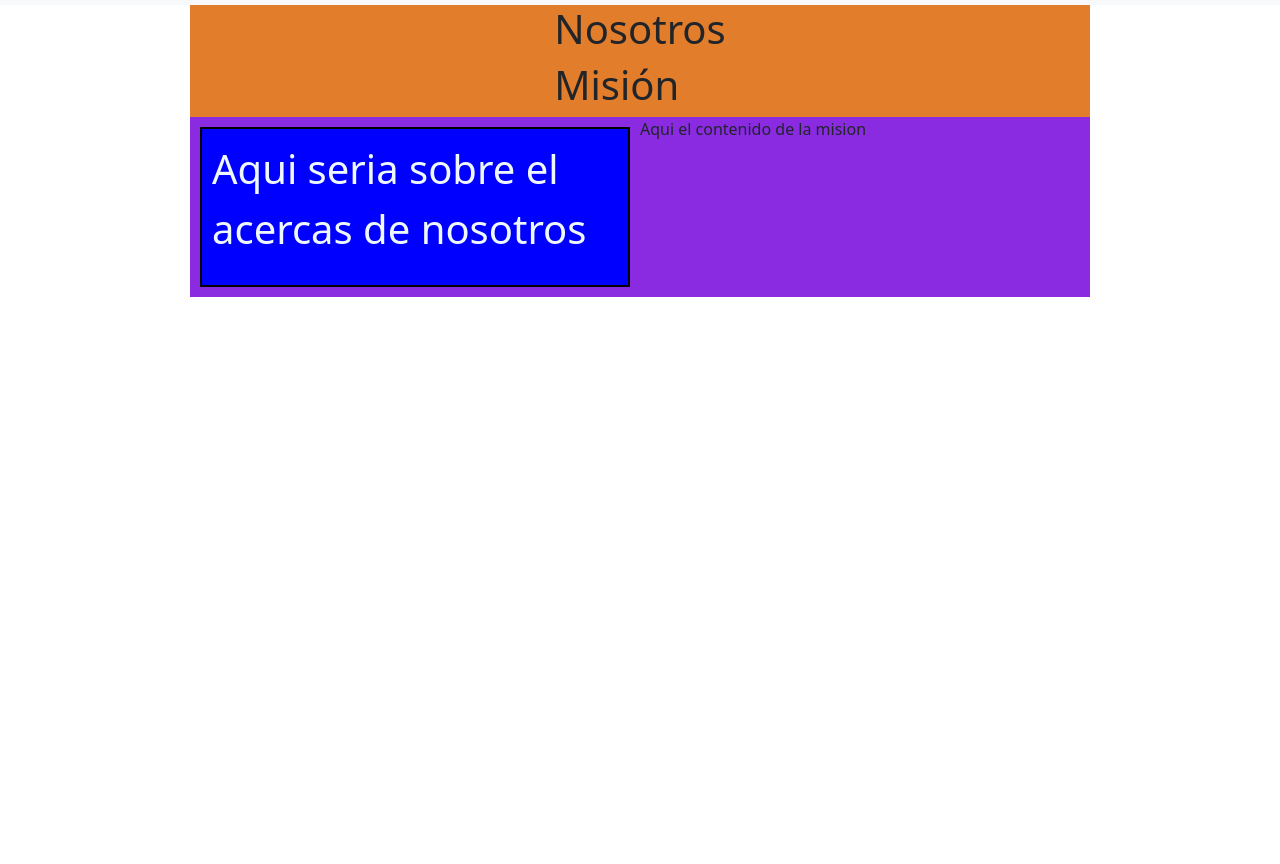
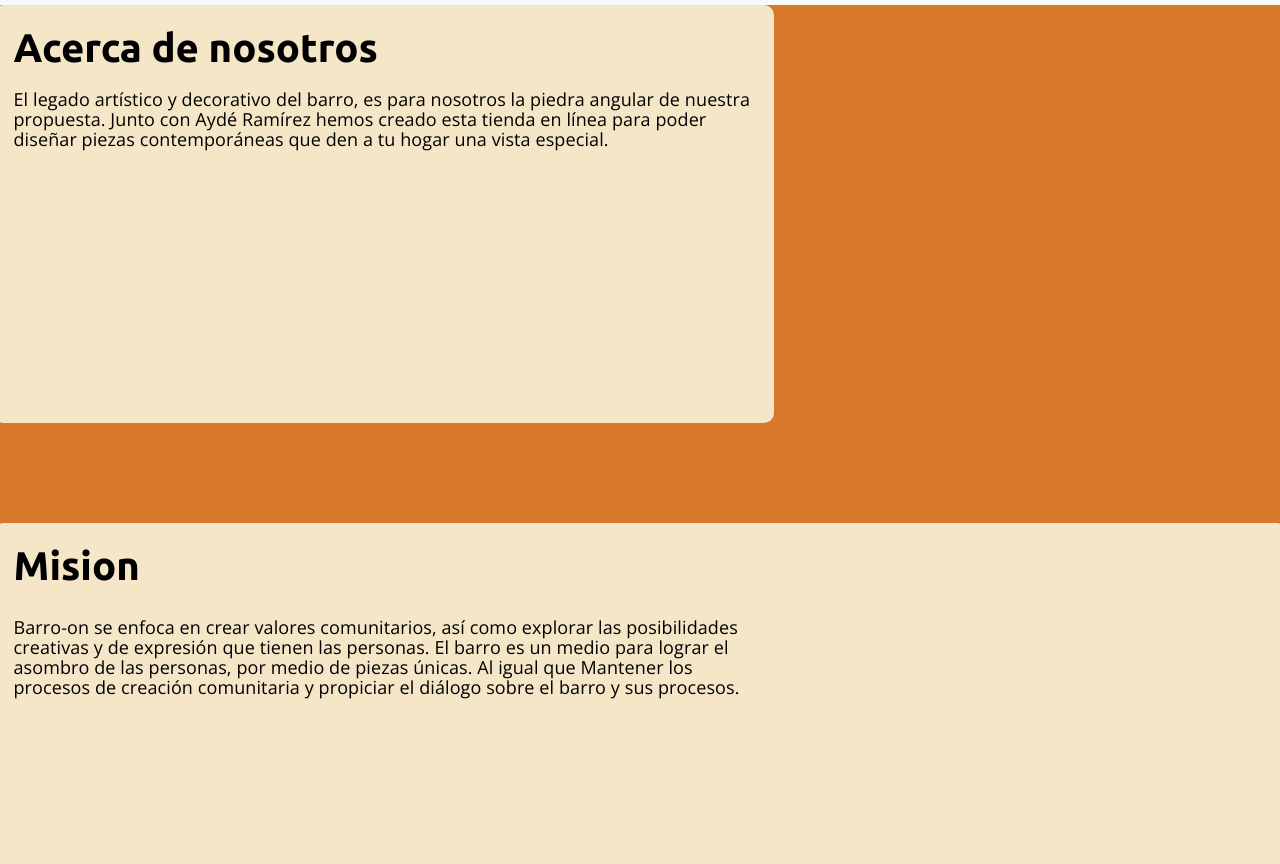
Before and after one commit to Daniel-GB0319/proyecto-ch39, a plain HTML site: page frontend/index.html in a window 1280 px wide. Shown: the part 88-952 px from the top of the page. Before the commit the page ends 800 px from the top, so only its background shows below. Drawn offline with nearby package versions, Linux system fonts and the light colour scheme.

Commit message:
1er avance maquetado

```diff
--- a/frontend/index.html
+++ b/frontend/index.html
@@ -9,7 +9,15 @@
 
         <link rel="stylesheet" type="text/css" href="./src/styles/Navbar_Footer.css">
 
+<!-- TIPOGRAFÍA UBUNTU DE GOOGLE -->
+        <link rel="preconnect" href="https://fonts.googleapis.com">
+        <link rel="preconnect" href="https://fonts.gstatic.com" crossorigin>
+        <link href="https://fonts.googleapis.com/css2?family=Ubuntu:ital,wght@0,300;0,400;0,500;0,700;1,300;1,400;1,500;1,700&display=swap" rel="stylesheet">
 
+<!-- TIPOGRAFÍA OPEN SANS DE GOOGLE -->
+        <link rel="preconnect" href="https://fonts.googleapis.com">
+        <link rel="preconnect" href="https://fonts.gstatic.com" crossorigin>
+        <link href="https://fonts.googleapis.com/css2?family=Open+Sans:ital,wght@0,300..800;1,300..800&family=Ubuntu:ital,wght@0,300;0,400;0,500;0,700;1,300;1,400;1,500;1,700&display=swap" rel="stylesheet">
 </head>
 <body>
 
@@ -77,13 +85,21 @@
 
     <div class="contenido_abuelo">
         <div>
-            <h1>Nosotros</h1>
-            <h1>Misión</h1>
+
         </div>
         <div class="contenido_madre">
-            <Div class="contenido_hija">
-                <p>Aqui seria sobre el acercas de nosotros</p>
+
+            <Div class="acerca_d">
+                <h2> Acerca de nosotros</h2>
+                <p>El legado artístico y decorativo del barro, es para nosotros la piedra angular de nuestra propuesta. Junto con Aydé Ramírez hemos creado esta tienda en línea para poder diseñar piezas contemporáneas que den a tu hogar una vista especial.</p>
+
             </Div>
+            <div class="mision_">
+                <div class="mision_1">
+                <h2>Mision</h2>
+                <p>Barro-on se enfoca en crear valores comunitarios, así como explorar las posibilidades creativas y de expresión que tienen las personas. El barro es un medio para lograr el asombro de las personas, por medio de piezas únicas. Al igual que Mantener los procesos de creación comunitaria y propiciar el diálogo sobre el barro y sus procesos.</p>
+                </div>
+            </div>
             <!--
 
                 <Div class="Contenido_1">
--- a/frontend/src/styles/index.css
+++ b/frontend/src/styles/index.css
@@ -18,7 +18,7 @@
 jgs      (_,'*/
 
 
-.h1 {
+h1 {
     color: #000;
     font-family: Ubuntu;
     font-size: 68px;
@@ -28,7 +28,7 @@ jgs      (_,'*/
     letter-spacing: 0.1px;
 }
 
-.h2 {
+h2 {
     color: #000;
     font-family: Ubuntu;
     font-size: 40px;
@@ -37,7 +37,7 @@ jgs      (_,'*/
     line-height: normal;
 }
 
-.h3 {
+h3 {
     color: #000;
     font-family: Ubuntu;
     font-size: 32px;
@@ -46,7 +46,7 @@ jgs      (_,'*/
     line-height: normal;
 }
 
-.h4 {
+h4 {
     color: #000;
     font-family: Ubuntu;
     font-size: 28px;
@@ -55,7 +55,7 @@ jgs      (_,'*/
     line-height: normal;
 }
 
-.h5{
+h5{
     color: #000;
     font-family: Ubuntu;
     font-size: 25px;
@@ -64,7 +64,7 @@ jgs      (_,'*/
     line-height: normal;
 }
 
-.h6{
+h6{
     color: #000;
     font-family: "Open Sans";
     font-size: 20px;
@@ -75,7 +75,7 @@ jgs      (_,'*/
 
 }
 
-.p {
+p {
 
 color: #000;
 font-family: "Open Sans";
@@ -97,28 +97,85 @@ letter-spacing: 0.1px;
     justify-content: center;
 }
 
-.contenido_abuelo {
-    display: grid;
+.contenido_abuelo{
+    display: flex;
+    flex-direction: column;
+    align-items: center;
+    justify-content: center;
+}
+
+.contenido_madre {
+    display: flex;
+    flex-direction: column;
+    align-items: flex-start;
+    justify-content: center;
+    gap: 100px;
+    background-color: rgb(216, 120, 42);
+    max-width: 1300px;
+}
+
+.acerca_d {
+    display: flex;
+    width: 780px;
+    height: 418px;
+    padding: 20px 20px 143px 20px;
+    flex-direction: column;
+    align-items: flex-start;
+    gap: 10px;
+    border-radius: 10px;
+    background: #F5E6C7;
+}
+
+.mision_ {
+    display: flex;
+    width: 80.8125rem;
+    height: 24.375rem;
+    padding: 1.25rem 1.25rem 8.9375rem 1.25rem;
+    align-items: flex-start;
+    gap: 0.625rem;
+    border-radius: 0.625rem;
+    background: #F5E6C7;
+}
+
+.mision_1 {
+    display: flex;
+    width: 45.8125rem;
+    flex-direction: column;
+    align-items: flex-start;
+    gap: 1.25rem;
+    flex-shrink: 0;
+
+}
+
+.img_prueba {
+    display: inline-flex;
+    align-items: flex-start;
+    gap: 21px;
+}
+
+
+
+    /* display: grid;
     box-sizing: border-box;
     background-color: rgb(226, 125, 43);
     margin: auto;
     justify-content: center;
-    max-width: 900px;
-    justify-items: center;
+    max-width: 1440px;
+    justify-items: center;  */
 
 }
 
-.contenido_madre {
+/* .contenido_madre {
     display: grid;
     box-sizing: border-box;
     background-color: blueviolet;
     grid-template-columns: 1fr 1fr;
     margin: auto;
     justify-content: center;
-    max-width: 900px;
+    max-width: 1440px;
 
-}
-.contenido_hija{
+} */
+/* .contenido_hij{
     background-color: blue;
     padding: 10px;
     margin: 10px;
@@ -126,4 +183,4 @@ letter-spacing: 0.1px;
     color:aliceblue;
     font-size: 40px;
 
-}
+} */
```
